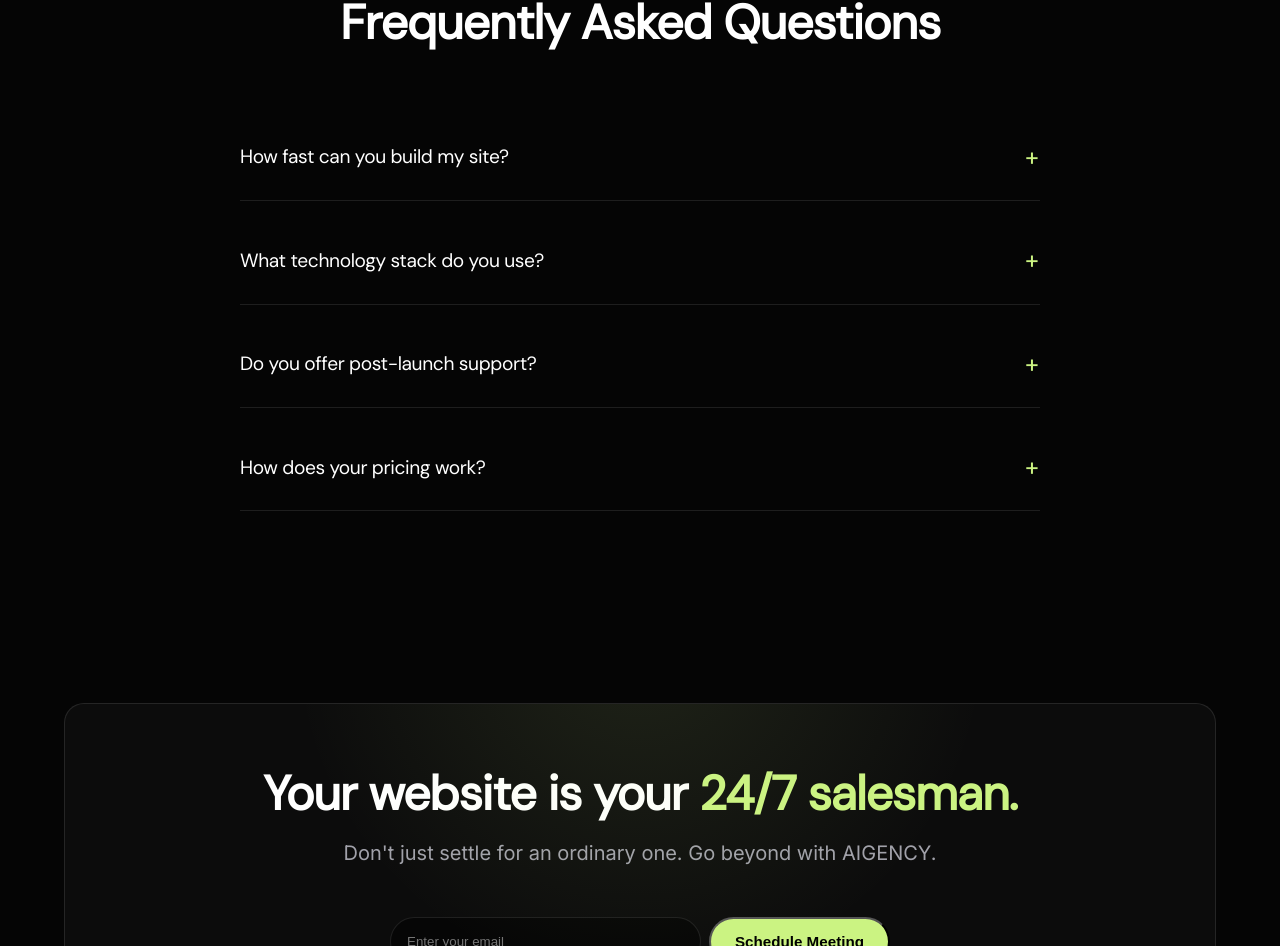
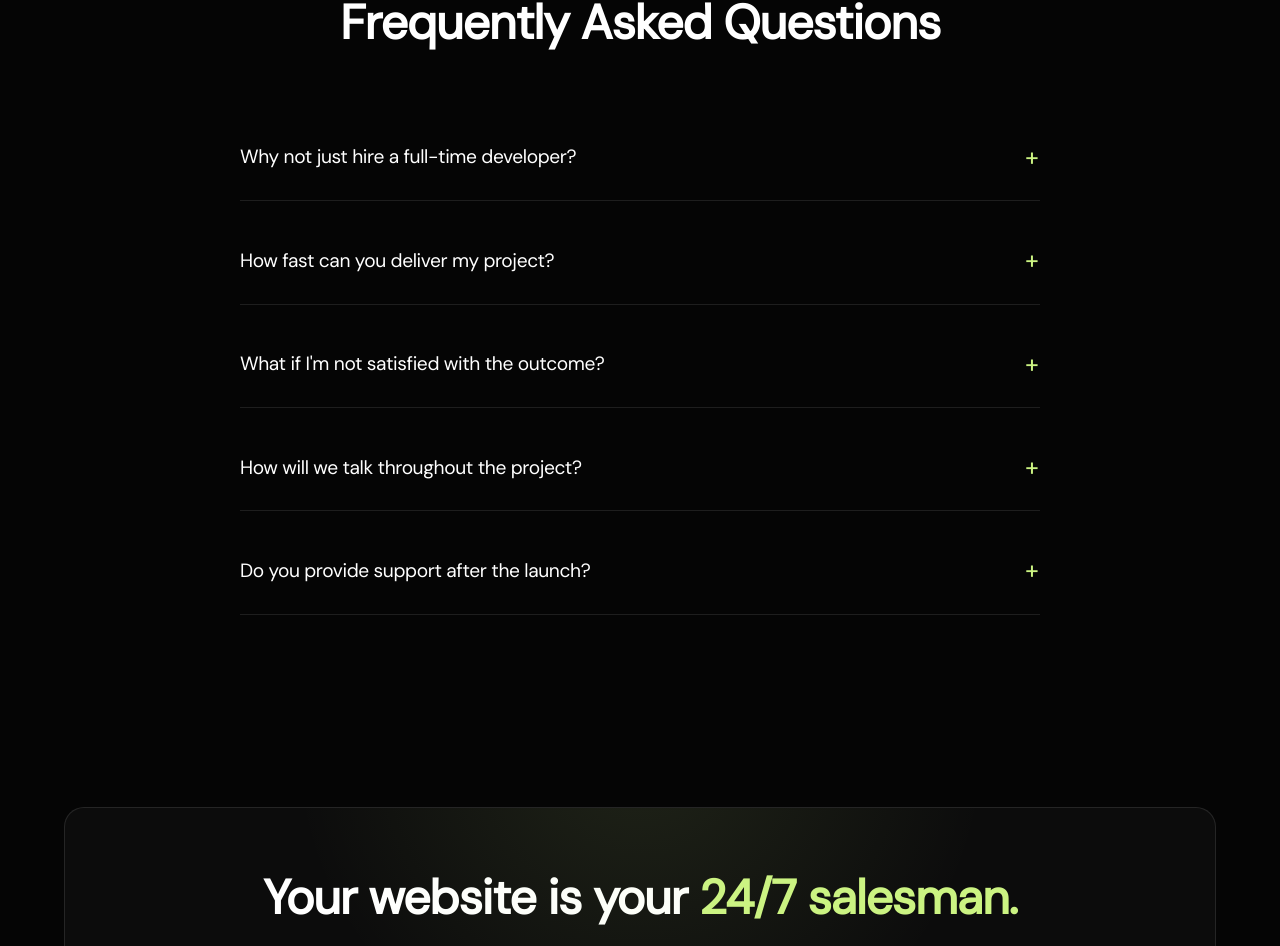
Before and after one commit to AJ0070/AIGENCY, a React (Vite) app: page / in a window 1280 px wide. Shown: the part 5168-6114 px from the top of the page. Built offline with nearby package versions, Linux system fonts and the light colour scheme.

Commit message:
Updated FAQs section

```diff
--- a/src/components/FAQ.jsx
+++ b/src/components/FAQ.jsx
@@ -19,23 +19,26 @@ const FAQItem = ({ question, answer }) => {
 const FAQ = () => {
   const faqs = [
     {
-            question: "How fast can you build my site?",
-            answer: "We typically launch standard agency sites within 2-3 weeks. Complex web apps may take 4-8 weeks depending on requirements. Speed is our core metric."
+      question: "Why not just hire a full-time developer?",
+      answer: "Hiring in-house is costly, experienced designers can exceed $100k and developers $120k annually, not including the benefits. We deliver senior-level expertise at a fraction of the cost."
     },
     {
-            question: "What technology stack do you use?",
-            answer: "We specialize in modern React ecosystems (Next.js, Vite), ensuring your site is blazing fast, SEO-ready, and scalable. No bloated legacy builders."
+      question: "How fast can you deliver my project?",
+      answer: "Timelines depend on scope, but most projects wrap up within 2-6 weeks. After our initial discussion, you'll receive a clear timeline with milestones."
     },
     {
-            question: "Do you offer post-launch support?",
-            answer: "Yes. We don't disappear after launch. We offer monthly maintenance packages to keep your site updated, secure, and converting."
+      question: "What if I'm not satisfied with the outcome?",
+      answer: "It's rare, but if you're not fully happy, we include unlimited revisions within the project scope. We'll refine until the final product matches your vision."
     },
     {
-            question: "How does your pricing work?",
-            answer: "We offer startup-friendly flat rates for standard builds, and custom quotes for complex projects. Transparency is key—no hidden fees."
+      question: "How will we talk throughout the project?",
+      answer: "We typically communicate through Discord, Whatsapp, Telegram or Slack (or your preferred platform) and schedule regular check-ins. You'll always know the progress and have direct access to us when needed."
+    },
+    {
+      question: "Do you provide support after the launch?",
+      answer: "Absolutely. We offer end-to-end support and maintenance plans so your website stays secure, optimized, and up-to-date long after launch."
     }
   ];
-
   return (
     <section className="faq section-padding" id="faq">
       <div className="container">
```
Lines whose indentation alone changed are shown as unchanged.
